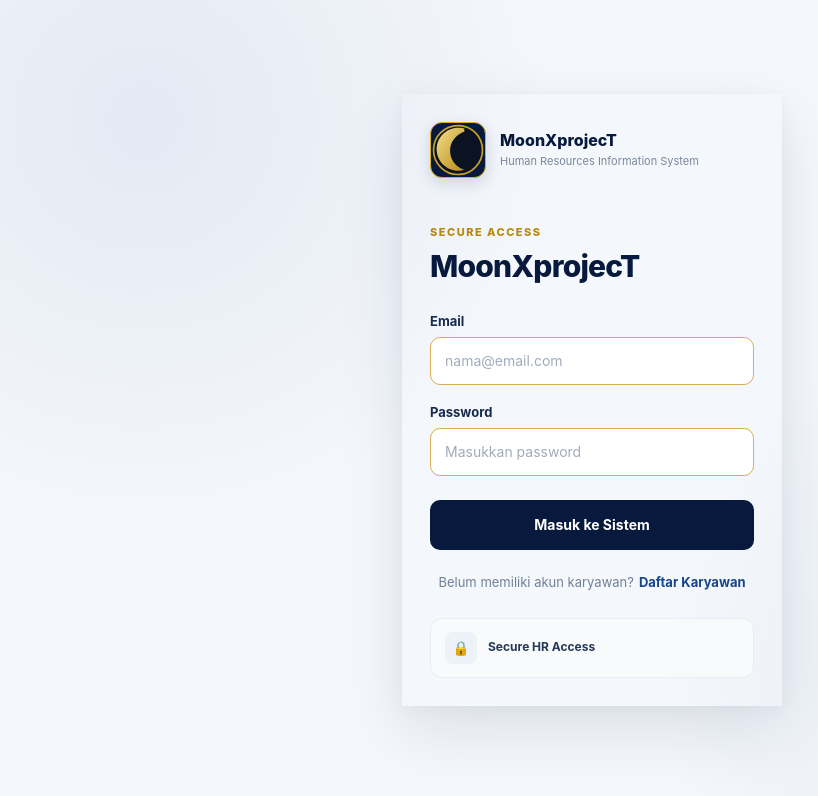
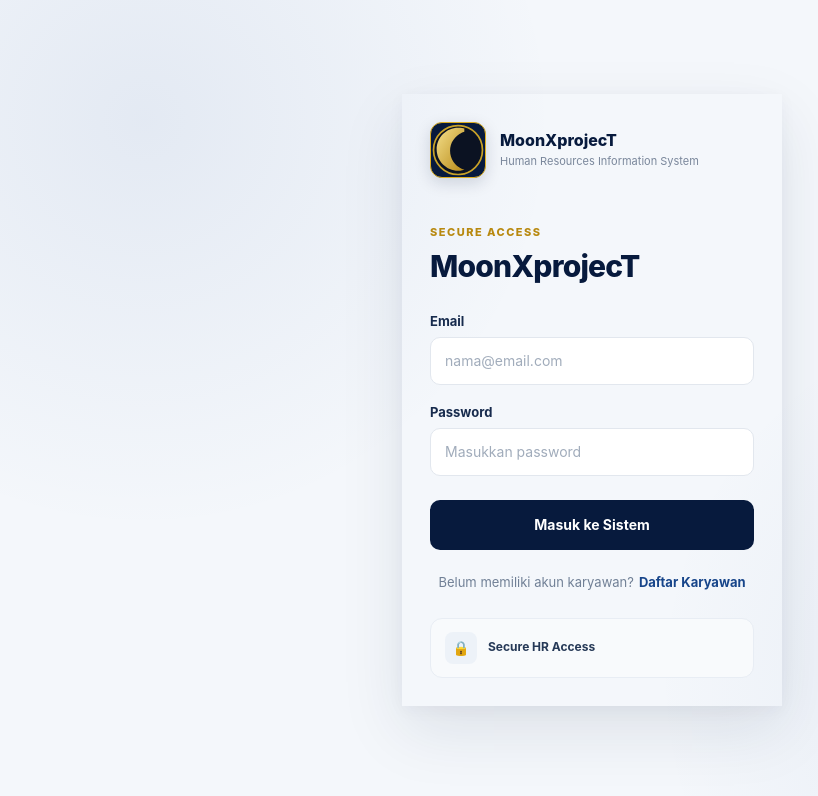
Before and after one commit to TheProjectXmoon/TheProjectXmoon, a React (Vite) app: page /#/login in a window 1280 px wide. Shown: the top 796 px of the page, without its empty margins (48-866 px from the left). Built offline with nearby package versions, Linux system fonts and the light colour scheme; no server answers.

Commit message:
Update admin.css

```diff
--- a/src/styles/admin/admin.css
+++ b/src/styles/admin/admin.css
@@ -509,13 +509,19 @@
    MOONXPROJECT THEME MANAGER
    ========================================================= */
 
-:root{
-  --mx-primary:#101a33;
-  --mx-accent:#d6ae58;
-  --mx-background:#f6f7fb;
-  --mx-surface:#ffffff;
-  --mx-text:#172033;
-  --mx-border:#d6ae58;
+:root {
+  --mx-primary: #101a33;
+  --mx-accent: #d6ae58;
+
+  --mx-background: #f6f7fb;
+  --mx-surface: #ffffff;
+
+  --mx-text: #172033;
+  --mx-text-secondary: #344054;
+  --mx-text-muted: #667085;
+
+  --mx-border: #e2e7ee;
+  --mx-border-strong: #cbd2dc;
 }
 
 /* Theme message */
@@ -1341,11 +1347,17 @@ table td {
 .talenta-main .eyebrow{color:#8a6b16 !important;}
 
 /* Prevent theme variables from ever becoming self-referential. */
-:root{
-  --mx-primary:#101a33;
-  --mx-accent:#d6ae58;
-  --mx-background:#f6f7fb;
-  --mx-surface:#ffffff;
-  --mx-text:#172033;
-  --mx-border:#d6ae58;
+:root {
+  --mx-primary: #101a33;
+  --mx-accent: #d6ae58;
+
+  --mx-background: #f6f7fb;
+  --mx-surface: #ffffff;
+
+  --mx-text: #172033;
+  --mx-text-secondary: #344054;
+  --mx-text-muted: #667085;
+
+  --mx-border: #e2e7ee;
+  --mx-border-strong: #cbd2dc;
 }
```
